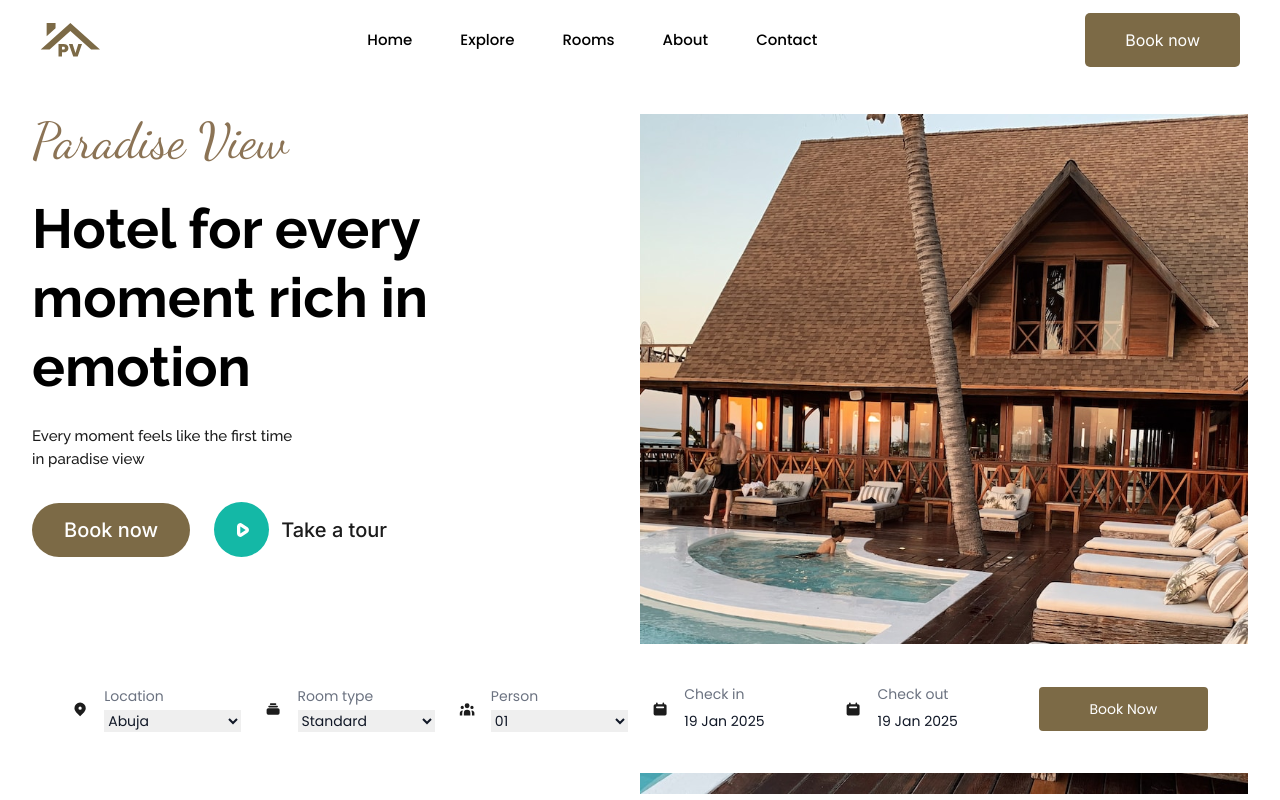
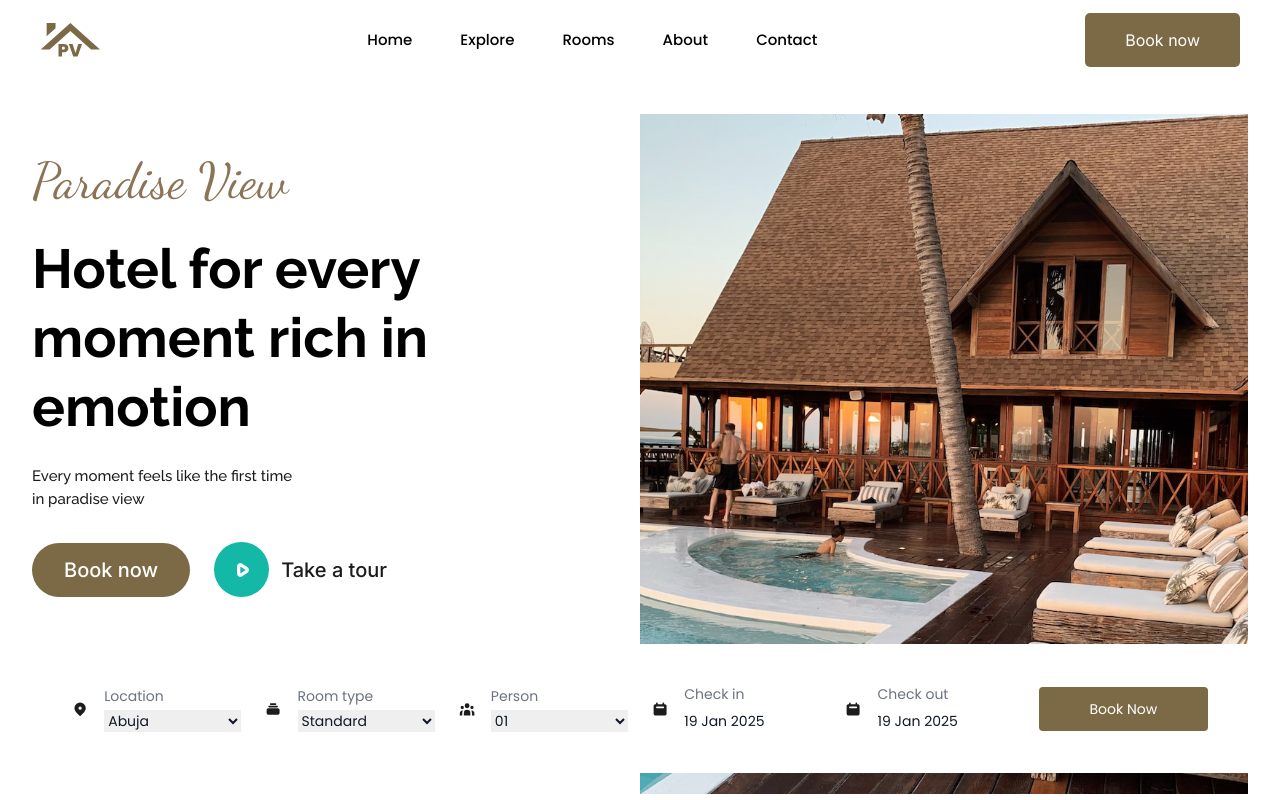
Before and after one commit to suphanatchanlek30/Hotel_Booking_Project, a Next.js app in the folder client/: page / in a window 1280 px wide. Shown: the top 800 px of the page. Built offline with nearby package versions, Linux system fonts and the light colour scheme.

Commit message:
update hero section

```diff
--- a/client/src/app/page.js
+++ b/client/src/app/page.js
@@ -10,7 +10,7 @@
       <div className="container mx-auto px-4 sm:px-6 lg:px-8 py-8 sm:py-10 lg:py-12">
         <div className="flex flex-col lg:flex-row">
           {/* Left Content */}
-          <div className="lg:w-1/2 lg:pr-8 lg:mt-0 text-center lg:text-left">
+          <div className="lg:w-1/2 lg:pr-8 lg:mt-10 text-center lg:text-left">
             <h1 className="font-Dancing text-[40px] sm:text-[45px] lg:text-[50px] text-[#8B7355] mb-3 sm:mb-4">
               Paradise View
             </h1>
```
